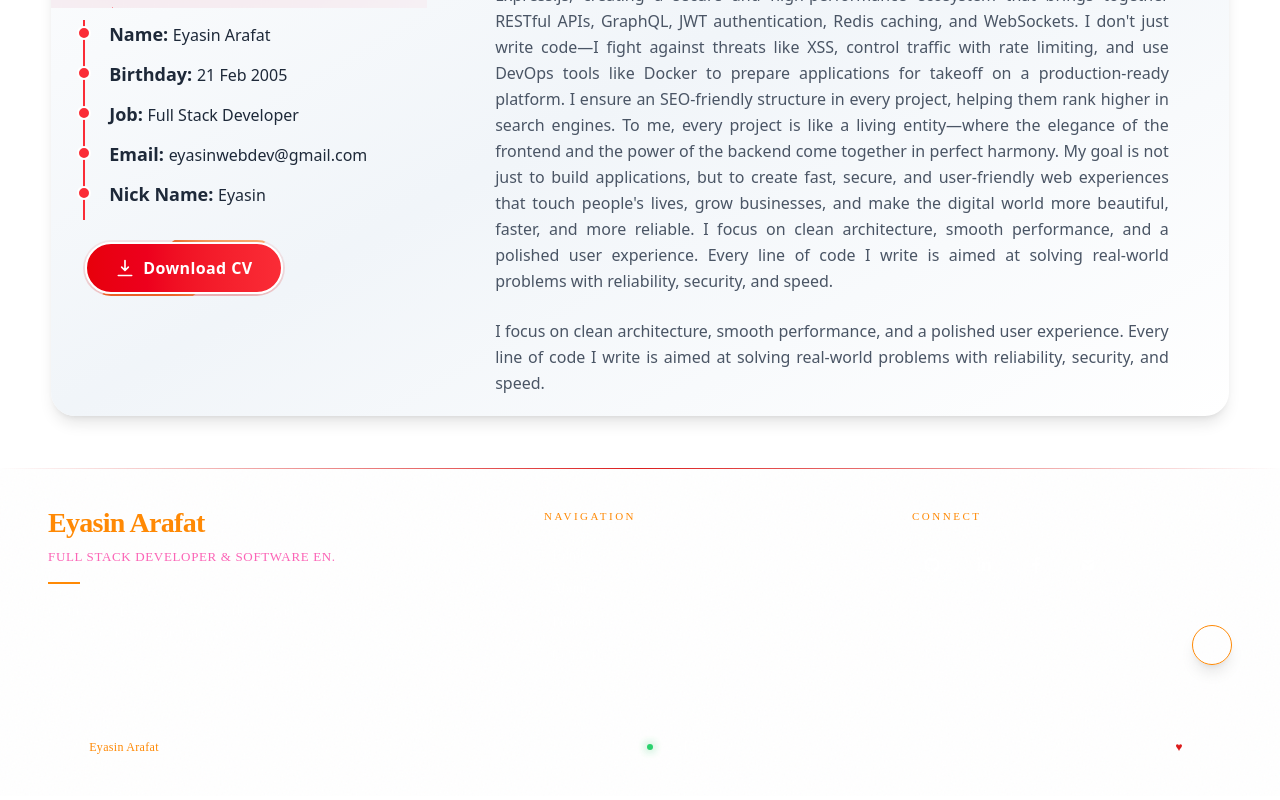
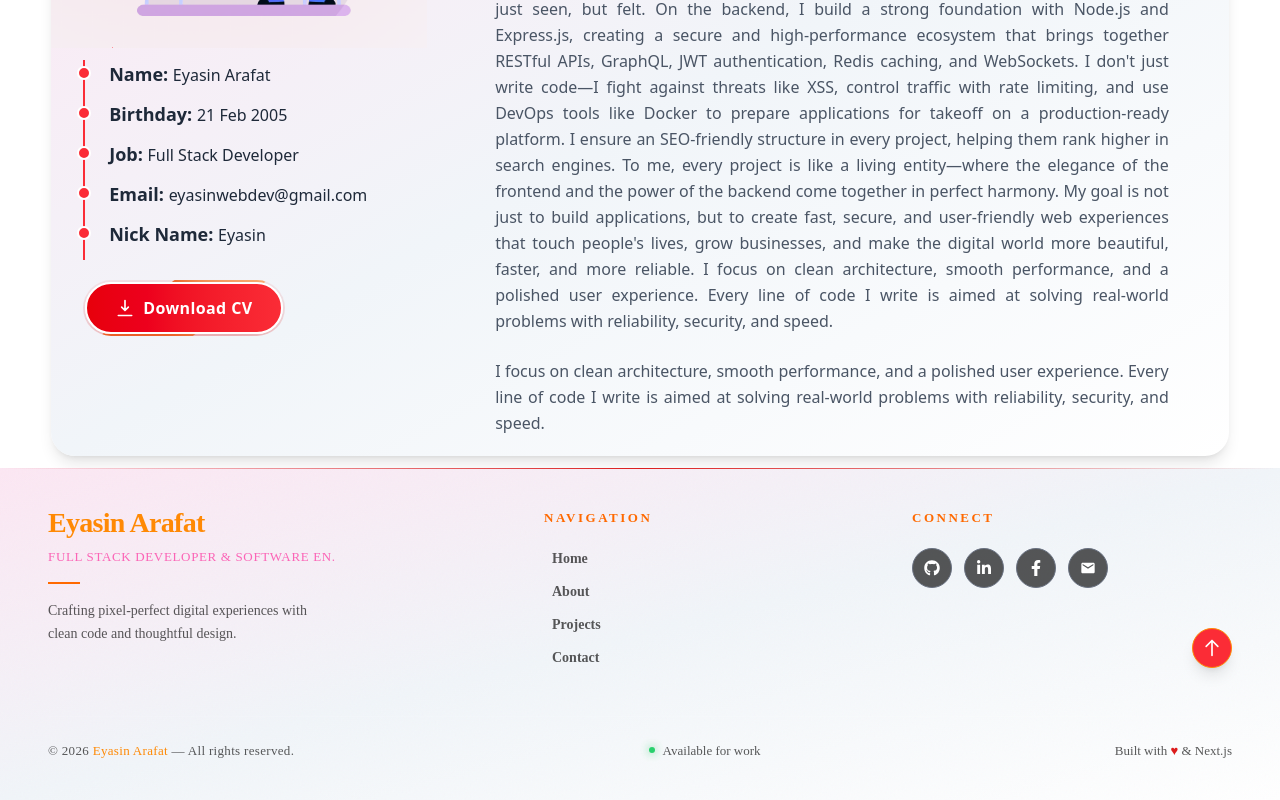
Before and after one commit to eyasinarafat3485-gif/my-next-js-portfolio, a Next.js app: page /about in a window 1280 px wide. Shown: the part 332-1132 px from the top of the page. Built offline with nearby package versions, Linux system fonts and the light colour scheme.

Commit message:
theme color modify

```diff
--- a/src/app/about/page.jsx
+++ b/src/app/about/page.jsx
@@ -2,10 +2,6 @@
 import React, { useState } from 'react';
 import work from '../../assets/tech.png'
 import Image from 'next/image';
-
-// export const metadata={
-//     title: "Eyasin | About Page | Full Stack Developer"
-// }
 
 const AboutMe = () => {
     const handleDownloadCv = () => {
@@ -36,9 +32,8 @@ const AboutMe = () => {
     ];
 
     return (
-        <section id='about' className="w-[92%] mb-10 mt-10 mx-auto shadow-lg bg-gradient-to-br dark:from-pink-100 via-slate-100  rounded-3xl md:mt-0 mt-10">
+        <section id='about' className="w-[92%] mb-10 mt-10 mx-auto shadow-lg rounded-3xl bg-gradient-to-br from-pink-100 via-slate-100 dark:from-black dark:via-slate-800 transition-colors duration-500">
             <div className="w-full mx-auto flex flex-col lg:flex-row gap-12 items-start">
-
                 {/* Left (Image & Timeline) */}
                 <div className="w-full lg:w-1/3 flex flex-col items-center lg:items-start ">
                     {/* Illustration Image */}
@@ -55,7 +50,7 @@ const AboutMe = () => {
                                     <div className="absolute h-3.5 w-3.5 mt-1.5 -left-8 bg-red-500 rounded-full border-2 border-white "></div>
 
                                     <p className="text-gray-800">
-                                        <span className="font-semibold text-lg">{item.label}: </span> <span className='text-[16px]'>{item.value}</span>
+                                        <span className="font-semibold text-lg  dark:text-orange-500 light:text-black">{item.label}: </span> <span className='text-[16px]  dark:text-white light:text-black'>{item.value}</span>
                                     </p>
                                 </div>
                             ))}
@@ -89,12 +84,12 @@ const AboutMe = () => {
                 {/* Right (Content) */}
                 <div className="w-full lg:w-2/3 md:pr-10 ">
                     <div className="w-fit">
-                        <h2 className="text-3xl font-extrabold text-[#0F172A] text-center md:text-left p-5 md:pl-4">About Me— <span className="text-gray-700 decoration-red-500 ">Full Stack Web Developer</span></h2>
+                        <h2 className="text-3xl font-extrabold text-[#0F172A] text-center md:text-left p-5 md:pl-4  dark:text-white light:text-black">About Me— <span className="text-gray-700 decoration-red-500  dark:text-orange-500 ">Full Stack Web Developer</span></h2>
                         <div className="h-0.5 mb-4 md:mb-8 bg-red-500 w-[92%] mx-auto "></div>
                     </div>
 
                     <div className="text-gray-600 leading-relaxed space-y-3 md:space-y-6 text-lg text-justify p-5">
-                        <p className='text-[16px] leading-relaxed'>
+                        <p className='text-[16px] leading-relaxed  dark:text-white light:text-black'>
                             {introductoryText}
 
                             <span className={`${isExpanded ? 'inline' : 'hidden'} md:inline`}>
@@ -113,7 +108,7 @@ const AboutMe = () => {
                             className="mt-2 bg-[#FF5A5F] text-white px-5 py-1 rounded-full font-semibold md:hidden">
                             {isExpanded ? "See less" : "See more"}
                         </button>
-                        <p className='text-[16px]'>
+                        <p className='text-[16px] dark:text-white light:text-black'>
                             I focus on clean architecture, smooth performance, and a polished user experience. Every line of code I write is aimed at solving real-world problems with reliability, security, and speed.
                         </p>
                     </div>
--- a/src/app/components/Banner/page.jsx
+++ b/src/app/components/Banner/page.jsx
@@ -37,7 +37,7 @@ const Banner = () => {
                                 👋
                             </motion.span>
                         </h3>
-                        <h1 className="text-4xl md:text-5xl font-bold text-gray-500 tracking-tight">
+                        <h1 className="text-4xl md:text-5xl font-bold text-gray-500 dark:text-orange-500  tracking-tight">
                             Eyasin Arafat
                         </h1>
 
--- a/src/app/components/Crafted Projects/page.jsx
+++ b/src/app/components/Crafted Projects/page.jsx
@@ -45,7 +45,7 @@ const CraftedProjects = () => {
     ];
 
     return (
-        <section className="p-6 bg-gradient-to-br from-pink-100 via-slate-100 w-[92%] mx-auto my-10 rounded-3xl">
+        <section className="p-6 bg-gradient-to-br bg-gradient-to-br from-pink-100 via-slate-100 dark:from-black dark:via-slate-800 w-[92%] mx-auto my-10 rounded-3xl">
             <motion.div
                 initial={{ opacity: 0, y: 20 }}
                 whileInView={{ opacity: 1, y: 0 }}
@@ -53,11 +53,11 @@ const CraftedProjects = () => {
                 transition={{ duration: 0.6 }}
                 className="mb-12"
             >
-                <p className="text-[15px] font-bold tracking-widest uppercase text-gray-800">My previous</p>
+                <p className="text-[15px] font-bold tracking-widest uppercase text-gray-800 dark:text-orange-500 ">My previous</p>
                 <h2 className="text-3xl md:text-4xl font-bold mt-2">
                     Crafted <span className="text-red-500">Projects</span>
                 </h2>
-                <p className="text-gray-500 mt-4 max-w-2xl text-[18px]">
+                <p className="text-gray-500 dark:text-white mt-4 max-w-2xl text-[18px]">
                     A focused collection of MERN stack and full-stack web development projects...
                 </p>
             </motion.div>
--- a/src/app/components/Experience/page.jsx
+++ b/src/app/components/Experience/page.jsx
@@ -3,10 +3,10 @@ import React from 'react';
 
 const Experience = () => {
     return (
-        <div className="p-6 bg-gradient-to-br from-pink-100 via-slate-100 w-[92%] mx-auto  my-10 rounded-3xl">
+        <div className="p-6 bg-gradient-to-br from-pink-100 via-slate-100 dark:from-black dark:via-slate-800 w-[92%] mx-auto  my-10 rounded-3xl">
       {/* Header */}
       <div className="mb-8">
-          <p className="text-[15px] font-bold tracking-widest uppercase text-gray-800">EXPERIENCE </p>
+          <p className="text-[15px] font-bold tracking-widest uppercase text-gray-800 dark:text-orange-500 ">EXPERIENCE </p>
                 <h2 className="text-3xl md:text-4xl font-bold mt-2">
                     Professional <span className="text-red-500">Experience</span>
                 </h2>
--- a/src/app/components/shared/Footer.jsx
+++ b/src/app/components/shared/Footer.jsx
@@ -69,7 +69,6 @@ import { FaFacebookF, FaGithub, FaLinkedinIn } from 'react-icons/fa';
 import { MdEmail } from 'react-icons/md';
 
 const Footer = () => {
-  // স্মুথ স্ক্রল ফাংশন
   const scrollToTop = () => {
     window.scrollTo({
       top: 0,
@@ -78,7 +77,7 @@ const Footer = () => {
   };
 
   return (
-    <footer className="relative overflow-hidden px-12 py-10 font-['Outfit'] text-white linear-gradient(135deg, #7f1d1d, #991b1b, #b91c1c) ">
+    <footer className="relative bg-gradient-to-br from-pink-100 via-slate-100 dark:from-black dark:via-slate-800 overflow-hidden px-12 py-10 font-['Outfit'] text-white linear-gradient(135deg, #7f1d1d, #991b1b, #b91c1c) ">
       {/* Background Gradient & Border Top */}
       <div className="absolute inset-0 -z-10 bg-[linear-gradient(135deg,#1a0000_0%,#2d0000_40%,#1a0000_100%)]" />
       <div className="absolute top-0 left-0 right-0 h-[1px] bg-[linear-gradient(90deg,transparent,#dc1c1c,transparent)]" />
@@ -100,25 +99,25 @@ const Footer = () => {
             <p className="text-[13px] text-pink-400 mt-2 font-light tracking-wider uppercase">
               Full Stack Developer & Software En.
             </p>
-            <div className="w-8 h-[2px] bg-orange-400 my-4" />
-            <p className="text-[13.5px] text-white/55 leading-relaxed font-light max-w-[260px]">
+            <div className="w-8 h-[2px] bg-orange-500 my-4" />
+            <p className="text-[14px] text-black/65 dark:text-white/65 leading-relaxed font-light max-w-[260px]">
               Crafting pixel-perfect digital experiences with clean code and thoughtful design.
             </p>
           </div>
 
           {/* Navigation Section */}
           <div>
-            <h3 className="text-[11px] tracking-[2.5px] uppercase text-orange-400 font-medium mb-5">
+            <h3 className="text-[13px] tracking-[2.5px] uppercase text-orange-500 font-semibold mb-5">
               Navigation
             </h3>
-            <ul className="flex flex-col gap-3">
+            <ul className="flex flex-col gap-3 ">
               {['Home', 'About', 'Projects', 'Contact'].map((item) => (
                 <li key={item}>
                   <a
                     href={`#${item.toLowerCase()}`}
-                    className="group flex items-center gap-2 text-[14px] text-white/60 hover:text-white transition-colors duration-200 font-light"
+                    className="group flex items-center gap-2 font-semibold text-[14px] text-black/65  hover:text-black dark:text-white/65 dark:hover:text-white transition-colors duration-200 font-light"
                   >
-                    <span className="w-0 h-[1px] bg-orange-400 transition-all duration-300 group-hover:w-4" />
+                    <span className="w-0 h-[2px] bg-orange-500 transition-all duration-300 group-hover:w-4" />
                     {item}
                   </a>
                 </li>
@@ -128,7 +127,7 @@ const Footer = () => {
 
           {/* Social Section */}
           <div className="relative">
-            <h3 className="text-[11px] tracking-[2.5px] uppercase text-orange-400 font-medium mb-5">
+            <h3 className="text-[13px] tracking-[2.5px] uppercase text-orange-500 font-semibold mb-5">
               Connect
             </h3>
        <div className="flex gap-3">
@@ -150,7 +149,7 @@ const Footer = () => {
       target={social.label === 'Email' ? '_self' : '_blank'}
       rel="noopener noreferrer"
       title={social.label}
-      className="w-[40px] h-[40px] border border-white/40 rounded-full flex items-center justify-center text-white/60 text-[16px] transition-all duration-300 hover:border-orange-400 hover:text-orange-400 hover:bg-[#dc1c1c]/10 hover:scale-110 cursor-pointer"
+      className="w-[40px] h-[40px] border rounded-full flex items-center justify-center text-white text-[16px] transition-all duration-300 hover:scale-110 cursor-pointer hover:text-black  border-gray-500  dark:text-black bg-black/65 hover-3d hover:bg-white dark:bg-white/65"
     >
       {social.icon}
     </a>
@@ -159,7 +158,7 @@ const Footer = () => {
             {/* --- UP ARROW BUTTON ADDED HERE --- */}
             <button
               onClick={scrollToTop}
-              className="absolute -right-4 bottom-0 md:right-0 w-10 h-10 rounded-full border border-orange-400 flex items-center justify-center text-white/40 hover:text-orange-400 hover:border-[#dc1c1c] hover:bg-[#dc1c1c]/10 transition-all duration-300 group shadow-lg"
+              className="absolute -right-4 bottom-0 md:right-0 w-10 h-10 rounded-full border border-orange-400 flex items-center justify-center font-bold text-white hover:text-orange-500 hover:border-[#dc1c1c] bg-red-500 hover:bg-white transition-all duration-300 group shadow-lg"
               aria-label="Scroll to top"
             >
               <svg
@@ -177,16 +176,16 @@ const Footer = () => {
 
         {/* Footer Bottom */}
         <div className="pt-6 border-t border-white/10 flex flex-col md:flex-row items-center justify-between gap-4">
-          <p className="text-[12px] text-white/50 font-light tracking-wide">
+          <p className="text-[13px] text-black/65 dark:text-white/65  font-light tracking-wide">
             © 2026 <span className="text-orange-400 font-normal">Eyasin Arafat</span> — All rights reserved.
           </p>
 
-          <div className="flex items-center gap-2 text-[12px] text-white/55">
+          <div className="flex items-center gap-2 text-[13px] text-black/65 dark:text-white/65">
             <span className="w-[6px] h-[6px] rounded-full bg-green-500 shadow-[0_0_10px_#22c55e] animate-pulse" />
             Available for work
           </div>
 
-          <p className="text-[12px] text-white/45">
+          <p className="text-[13px] text-black/65 dark:text-white/65">
             Built with <span className="text-[#dc1c1c]">♥</span> & Next.js
           </p>
         </div>
--- a/src/app/let's Work/page.jsx
+++ b/src/app/let's Work/page.jsx
@@ -3,15 +3,15 @@ import React from 'react';
 
 const LetsWork = () => {
   return (
-    <div id='contact' className="w-[92%] bg-gradient-to-br from-pink-100 via-slate-100 mx-auto my-10 rounded-3xl bg-gray-50 p-6  ">
+    <div id='contact' className="w-[92%] bg-gradient-to-br from-pink-100 via-slate-100 dark:from-black dark:via-slate-800 mx-auto my-10 rounded-3xl p-6  ">
       <div className="max-auto max-w-6xl ">
         {/* Header Section */}
         <div className="mb-10">
-          <p className="text-red-500 font-semibold uppercase tracking-wide text-sm">Get In Touch</p>
-          <h1 className="text-4xl font-bold text-gray-900 mt-2">
+          <p className="text-orange-500 dark:text-orange-500 font-semibold uppercase tracking-wide text-sm">Get In Touch</p>
+          <h1 className="text-4xl font-bold text-gray-900 dark:text-white light:text-black mt-2 ">
             Let,s Work <span className="text-red-500">Together</span>
           </h1>
-          <p className="text-gray-600 mt-4 text-lg">
+          <p className="text-gray-600 dark:text-white light:text-black mt-4 text-lg">
             Have a MERN, Wordpress or web development project in mind? Feel free to reach out
           </p>
         </div>
--- a/src/app/projects/page.jsx
+++ b/src/app/projects/page.jsx
@@ -46,18 +46,18 @@ const RecentProjects = () => {
   const loopProjects = [...projects, ...projects];
 
   return (
-    <section id='projects' className="p-6 bg-gradient-to-br from-pink-100 via-slate-100 w-[92%] mx-auto my-10 rounded-3xl animat overflow-hidden">
+    <section id='projects' className="p-6 bg-gradient-to-br from-pink-100 via-slate-100 dark:from-black dark:via-slate-800 w-[92%] mx-auto my-10 rounded-3xl animat overflow-hidden">
       <div className="container mx-auto">
 
         {/* Header Section */}
         <div className="flex justify-between items-end mb-12">
           <div>
-            <span className="text-red-500 font-bold uppercase tracking-widest text-sm">Portfolio</span>
-            <h2 className="text-3xl md:text-4xl font-bold text-slate-900 mt-2">
+            <span className="text-red-500 dark:text-orange-500 font-bold uppercase tracking-widest text-sm">Portfolio</span>
+            <h2 className="text-3xl md:text-4xl font-bold text-slate-900 dark:text-white mt-2">
               Recent <span className="text-red-500">Projects</span>
             </h2>
           </div>
-          <button className="hidden md:flex items-center gap-2 border-2 border-red-500 text-slate-900 font-semibold px-6 py-2 rounded-full hover:bg-red-500 hover:text-white transition-all cursor-pointer duration-300">
+          <button className="hidden md:flex items-center gap-2 border-2 border-red-500 dark:bg-black dark:text-white text-slate-900 font-semibold px-6 py-2 rounded-full hover:bg-red-500 hover:text-white transition-all cursor-pointer duration-300">
             View all <FiArrowUpRight />
           </button>
         </div>
--- a/src/app/services/page.jsx
+++ b/src/app/services/page.jsx
@@ -7,11 +7,11 @@ const Service = () => {
   const [hoveredIndex, setHoveredIndex] = useState(null);
 
   return (
-    <section id='services' className="p-6 bg-gradient-to-br from-pink-100 via-slate-100 w-[92%] mx-auto my-10 rounded-3xl">
+    <section id='services' className="p-6 bg-gradient-to-br from-pink-100 via-slate-100 dark:from-black dark:via-slate-800 w-[92%] mx-auto my-10 rounded-3xl">
       <div className="object-contain mx-auto">
         {/* Section Heading */}
         <div className="mb-8">
-          <p className="text-[15px] font-bold tracking-widest uppercase text-gray-800">
+          <p className="text-[15px] font-bold tracking-widest uppercase text-gray-800 dark:text-orange-500 ">
             Services
           </p>
           <h2 className="text-3xl md:text-4xl font-bold mt-2">
```
